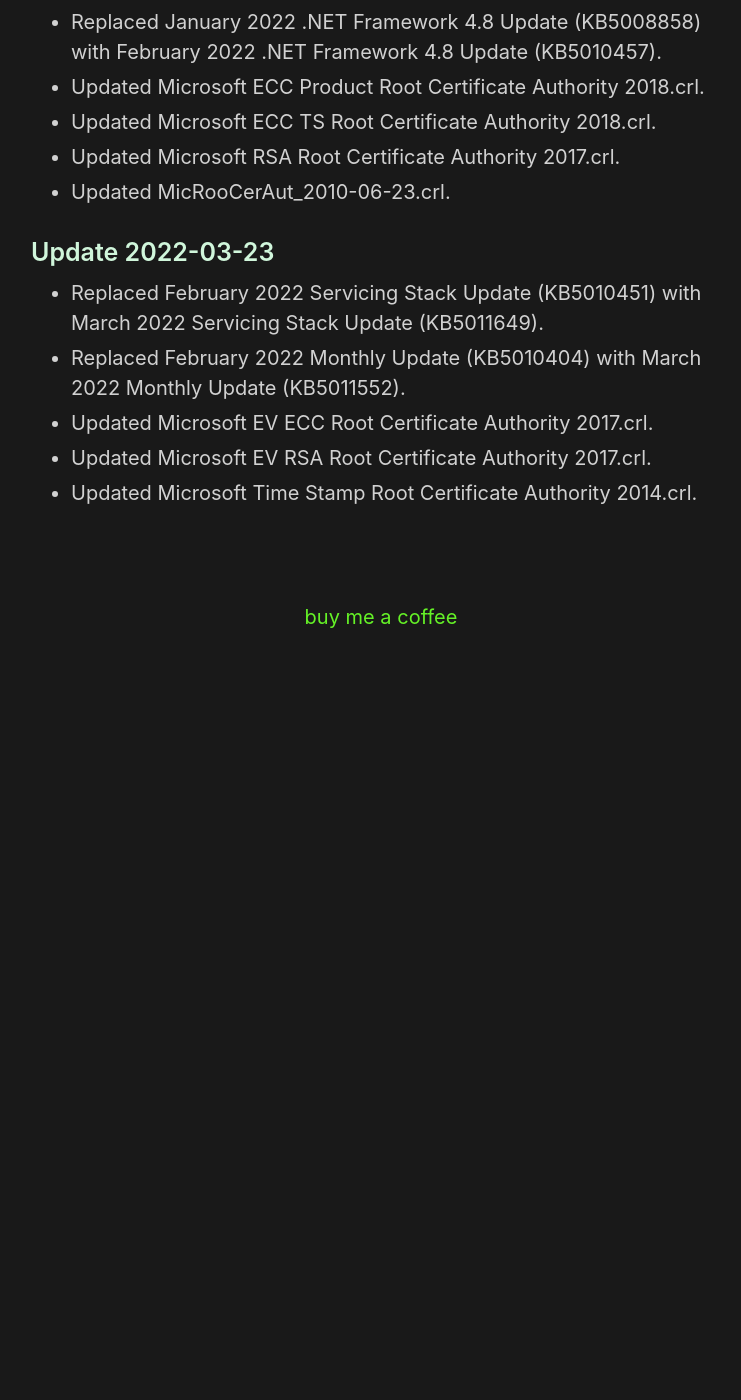
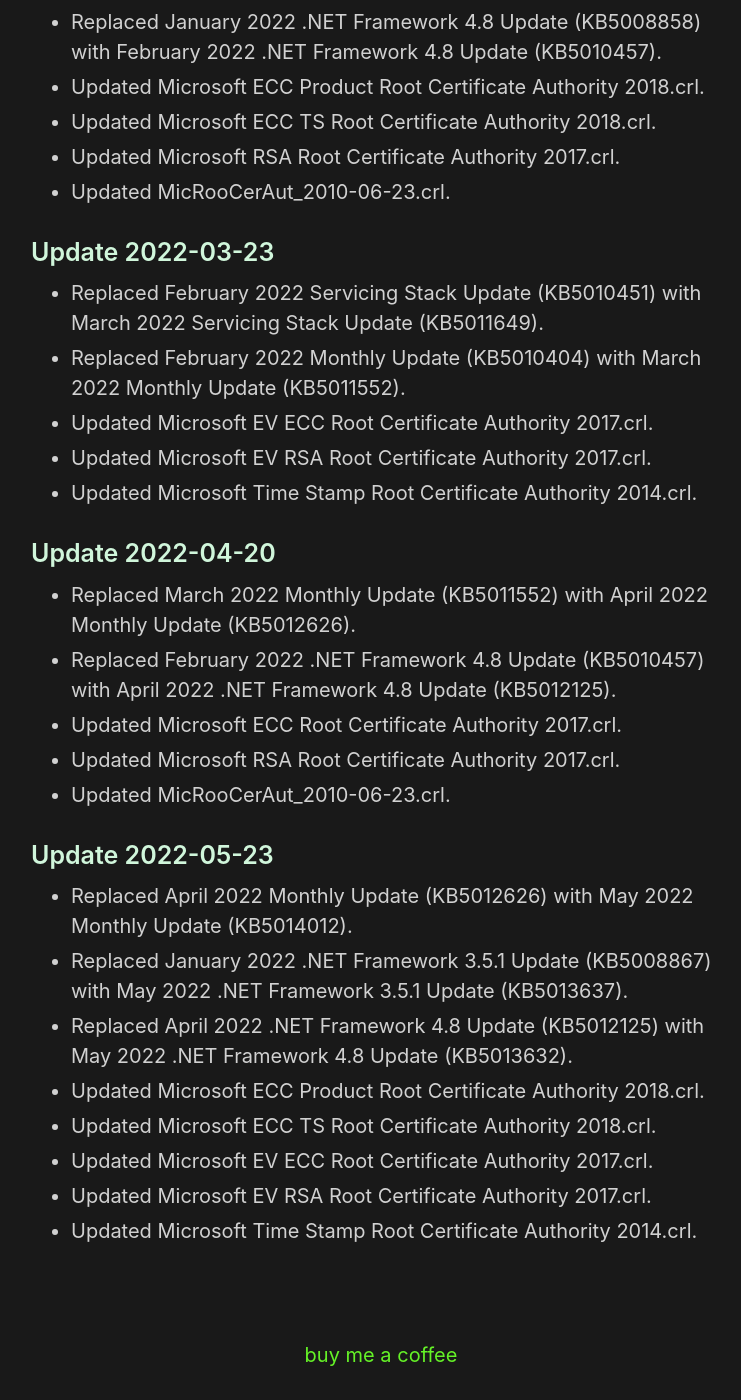
Before and after one commit to HackAndPwn/HackAndPwn.github.io, a Jekyll site: the page built from _posts/2020-05-23-windows-7-esu-patching.md, in a window 1280 px wide and 1400 px high, scrolled down 25409 px. Shown: the whole window, without its empty margins (259-1000 px from the left). Built offline with Jekyll 4.4.1, drawn with Linux system fonts in a browser that asks for light colours; before the commit the page ends 26071 px from its top, so only the background shows below that; some of the changed text lies outside the part shown.

Commit message:
may 2022 updates

```diff
--- a/_posts/2020-05-23-windows-7-esu-patching.md
+++ b/_posts/2020-05-23-windows-7-esu-patching.md
@@ -2,7 +2,7 @@
 layout: post
 title: Windows 7 ESU Patching
 date: 2020-05-23 00:00:00
-last_modified_at: 2022-03-23
+last_modified_at: 2022-05-23
 ---
 
 With the May 2020 Windows 7 updates, I went on a mission to determine the minimum set of updates needed to enable all features within Windows 7, including optional hotfixes, and to have the most up-to-date installation possible.  After extensive testing, I concluded that 42 updates not offered through Windows Update would need to be installed to reach this objective.  The following sections describe the updates required and provide links to each.
@@ -128,9 +128,9 @@
 | KB Number   | Name                                     | Description | Download |
 |:-----------:|:----------------------------------------:|-------------|:--------:|
 | KB5011649   | March 2022 Servicing Stack Update        | This update makes quality improvements to the servicing stack, which is the component that installs Windows updates. Servicing stack updates (SSU) makes sure that you have a robust and reliable servicing stack so that your devices can receive and install Microsoft updates. | [Windows6.1-KB5011649-x64.msu](https://github.com/HackAndPwn/Windows-7-Patching/raw/master/07_ESU_Updates/01_Windows6.1-KB5011649-x64.msu) <br>&nbsp;<br> [Windows6.1-KB5011649-x86.msu](https://github.com/HackAndPwn/Windows-7-Patching/raw/master/07_ESU_Updates/01_Windows6.1-KB5011649-x86.msu) |
-| KB5011552\* | March 2022 Windows 7 Cumulative Update   | Security and Quality Rollup for Windows 7 SP1. | Windows6.1-KB5011552-x64.msu <br> [Part 1](https://github.com/HackAndPwn/Windows-7-Patching/raw/master/07_ESU_Updates/02_Windows6.1-KB5011552-x64.zip.001) <br> [Part 2](https://github.com/HackAndPwn/Windows-7-Patching/raw/master/07_ESU_Updates/02_Windows6.1-KB5011552-x64.zip.002) <br> [Part 3](https://github.com/HackAndPwn/Windows-7-Patching/raw/master/07_ESU_Updates/02_Windows6.1-KB5011552-x64.zip.003) <br> [Part 4](https://github.com/HackAndPwn/Windows-7-Patching/raw/master/07_ESU_Updates/02_Windows6.1-KB5011552-x64.zip.004) <br>&nbsp;<br> Windows6.1-KB5011552-x86.msu <br> [Part 1](https://github.com/HackAndPwn/Windows-7-Patching/raw/master/07_ESU_Updates/02_Windows6.1-KB5011552-x86.zip.001) <br> [Part 2](https://github.com/HackAndPwn/Windows-7-Patching/raw/master/07_ESU_Updates/02_Windows6.1-KB5011552-x86.zip.002) <br> [Part 3](https://github.com/HackAndPwn/Windows-7-Patching/raw/master/07_ESU_Updates/02_Windows6.1-KB5011552-x86.zip.003) |
-| KB5008867   | January 2022 .NET Framework 3.5.1 Update | Security and Quality Rollup for .NET Framework 3.5.1 for Windows 7 SP1. | [Windows6.1-KB5008867-x64.msu](https://github.com/HackAndPwn/Windows-7-Patching/raw/master/07_ESU_Updates/03_Windows6.1-KB5008867-x64.msu) <br>&nbsp;<br> [Windows6.1-KB5008867-x86.msu](https://github.com/HackAndPwn/Windows-7-Patching/raw/master/07_ESU_Updates/03_Windows6.1-KB5008867-x86.msu) |
-| KB5010457   | February 2022 .NET Framework 4.8 Update  | Security and Quality Rollup for .NET Framework 4.8 for Windows 7 SP1. | [ndp48-KB5010457-x64.exe](https://github.com/HackAndPwn/Windows-7-Patching/raw/master/07_ESU_Updates/04_ndp48-KB5010457-x64.exe) <br>&nbsp;<br> [ndp48-KB5010457-x86.exe](https://github.com/HackAndPwn/Windows-7-Patching/raw/master/07_ESU_Updates/04_ndp48-KB5010457-x86.exe) |
+| KB5014012\* | May 2022 Windows 7 Cumulative Update   | Security and Quality Rollup for Windows 7 SP1. | Windows6.1-KB5014012-x64.msu <br> [Part 1](https://github.com/HackAndPwn/Windows-7-Patching/raw/master/07_ESU_Updates/02_Windows6.1-KB5014012-x64.zip.001) <br> [Part 2](https://github.com/HackAndPwn/Windows-7-Patching/raw/master/07_ESU_Updates/02_Windows6.1-KB5014012-x64.zip.002) <br> [Part 3](https://github.com/HackAndPwn/Windows-7-Patching/raw/master/07_ESU_Updates/02_Windows6.1-KB5014012-x64.zip.003) <br> [Part 4](https://github.com/HackAndPwn/Windows-7-Patching/raw/master/07_ESU_Updates/02_Windows6.1-KB5014012-x64.zip.004) <br>&nbsp;<br> Windows6.1-KB5014012-x86.msu <br> [Part 1](https://github.com/HackAndPwn/Windows-7-Patching/raw/master/07_ESU_Updates/02_Windows6.1-KB5014012-x86.zip.001) <br> [Part 2](https://github.com/HackAndPwn/Windows-7-Patching/raw/master/07_ESU_Updates/02_Windows6.1-KB5014012-x86.zip.002) <br> [Part 3](https://github.com/HackAndPwn/Windows-7-Patching/raw/master/07_ESU_Updates/02_Windows6.1-KB5014012-x86.zip.003) |
+| KB5013637   | May 2022 .NET Framework 3.5.1 Update | Security and Quality Rollup for .NET Framework 3.5.1 for Windows 7 SP1. | [Windows6.1-KB5013637-x64.msu](https://github.com/HackAndPwn/Windows-7-Patching/raw/master/07_ESU_Updates/03_Windows6.1-KB5013637-x64.msu) <br>&nbsp;<br> [Windows6.1-KB5013637-x86.msu](https://github.com/HackAndPwn/Windows-7-Patching/raw/master/07_ESU_Updates/03_Windows6.1-KB5013637-x86.msu) |
+| KB5013632   | May 2022 .NET Framework 4.8 Update  | Security and Quality Rollup for .NET Framework 4.8 for Windows 7 SP1. | [ndp48-KB5013632-x64.exe](https://github.com/HackAndPwn/Windows-7-Patching/raw/master/07_ESU_Updates/04_ndp48-KB5013632-x64.exe) <br>&nbsp;<br> [ndp48-KB5013632-x86.exe](https://github.com/HackAndPwn/Windows-7-Patching/raw/master/07_ESU_Updates/04_ndp48-KB5013632-x86.exe) |
 
 \* Note: a new ESU package has been integrated into this update.  For details please see this post: [Windows 7 ESU Analysis Updates](https://hackandpwn.com/windows-7-esu-analysis-updates/).
 
@@ -371,3 +371,20 @@
 * Updated Microsoft EV ECC Root Certificate Authority 2017.crl.
 * Updated Microsoft EV RSA Root Certificate Authority 2017.crl.
 * Updated Microsoft Time Stamp Root Certificate Authority 2014.crl.
+
+### Update 2022-04-20
+* Replaced March 2022 Monthly Update (KB5011552) with April 2022 Monthly Update (KB5012626).
+* Replaced February 2022 .NET Framework 4.8 Update (KB5010457) with April 2022 .NET Framework 4.8 Update (KB5012125).
+* Updated Microsoft ECC Root Certificate Authority 2017.crl.
+* Updated Microsoft RSA Root Certificate Authority 2017.crl.
+* Updated MicRooCerAut_2010-06-23.crl.
+
+### Update 2022-05-23
+* Replaced April 2022 Monthly Update (KB5012626) with May 2022 Monthly Update (KB5014012).
+* Replaced January 2022 .NET Framework 3.5.1 Update (KB5008867) with May 2022 .NET Framework 3.5.1 Update (KB5013637).
+* Replaced April 2022 .NET Framework 4.8 Update (KB5012125) with May 2022 .NET Framework 4.8 Update (KB5013632).
+* Updated Microsoft ECC Product Root Certificate Authority 2018.crl.
+* Updated Microsoft ECC TS Root Certificate Authority 2018.crl.
+* Updated Microsoft EV ECC Root Certificate Authority 2017.crl.
+* Updated Microsoft EV RSA Root Certificate Authority 2017.crl.
+* Updated Microsoft Time Stamp Root Certificate Authority 2014.crl.
```
Also changed, not shown: _posts/2020-09-12-windows-7-esu-analysis-updates.md (+18 -10 lines).
